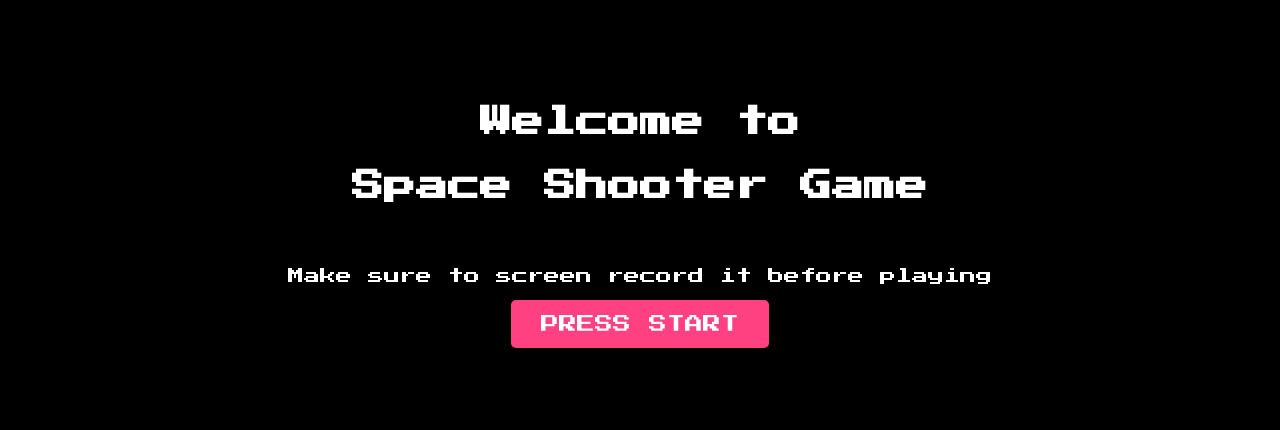
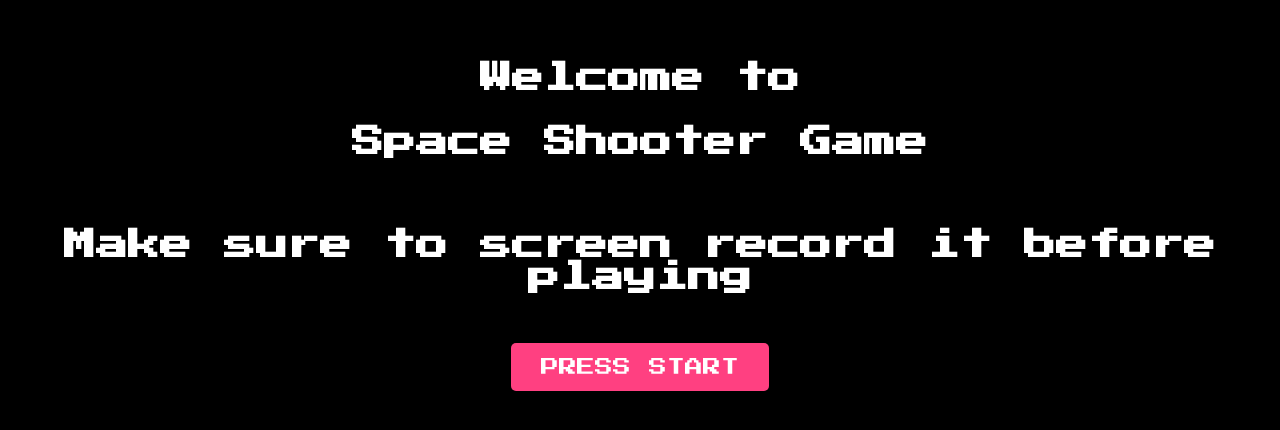
Before and after one commit to Toyyyitts/Space-Shooter, a plain HTML site: page index.html in a window 1280 px wide. Shown: the part 204-634 px from the top of the page. Drawn offline with Linux system fonts and the light colour scheme.

Commit message:
Update index.html

```diff
--- a/index.html
+++ b/index.html
@@ -62,7 +62,7 @@
 </head>
 <body>
     <h1>Welcome to <br> <br>Space Shooter Game</h1>
-    <p>Make sure to screen record it before playing</p>
+    <h1>Make sure to screen record it before playing</h1>
     <button id="startButton" onclick="startGame()">Press Start</button>
 
     <script>
```
